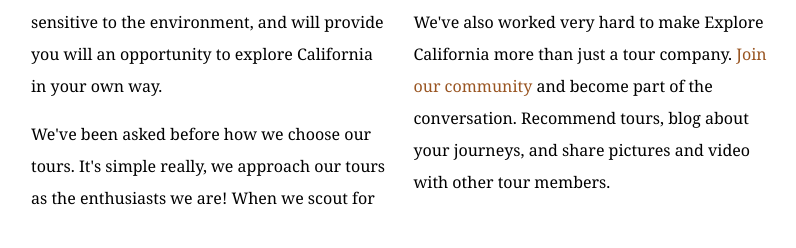
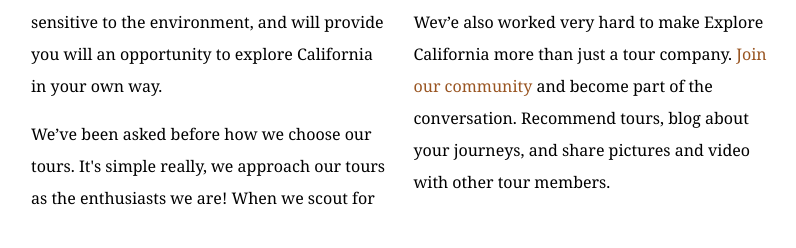
Before and after one commit to trogne/explore_california, a plain HTML site: page mission.html in a window 1280 px wide. Shown: the part 998-1246 px from the top of the page, 484-1280 px from the left. Drawn offline with Linux system fonts and the light colour scheme.

Commit message:
replace double with curly quotes

```diff
--- a/mission.html
+++ b/mission.html
@@ -64,8 +64,8 @@
           <div class="multiCol">
             <p>We are passionate about California and preserving the abundant resources that make it so unique. Our goal at Explore California is to transform your vacation into an adventure that will educate, inspire, and energize you unlike any other.</p>
             <p>Our tours are crafted around our central mission, and are designed to engage you in a unique and fulfilling way. All our tours are sensitive to the environment, and will provide you will an opportunity to explore California in your own way.</p>
-            <p>We've been asked before how we choose our tours. It's simple really, we approach our tours as the enthusiasts we are! When we scout for locations, choose tour options, or explore the surrounding area for exciting side-tours, we ask ourselves one question, &quot;is this something we would want to do?&quot; We also look very carefully at a tour's potential impact. We choose tours that are as environmentally sensitive as we are, and that expose people to amazing diversity of California's people, places, and wildlife!</p>
-            <p>We've also worked very hard to make Explore California more than just a tour company. <a href="explorers/join.html">Join our community</a> and become part of the conversation. Recommend tours, blog about your journeys, and share pictures and video with other tour members.</p>
+            <p>We&rsquo;ve been asked before how we choose our tours. It's simple really, we approach our tours as the enthusiasts we are! When we scout for locations, choose tour options, or explore the surrounding area for exciting side-tours, we ask ourselves one question, &ldquo;is this something we would want to do?&rdquo; We also look very carefully at a tour's potential impact. We choose tours that are as environmentally sensitive as we are, and that expose people to amazing diversity of California's people, places, and wildlife!</p>
+            <p>Wev&rsquo;e also worked very hard to make Explore California more than just a tour company. <a href="explorers/join.html">Join our community</a> and become part of the conversation. Recommend tours, blog about your journeys, and share pictures and video with other tour members.</p>
           </div>
         </div>
       </div>
```
